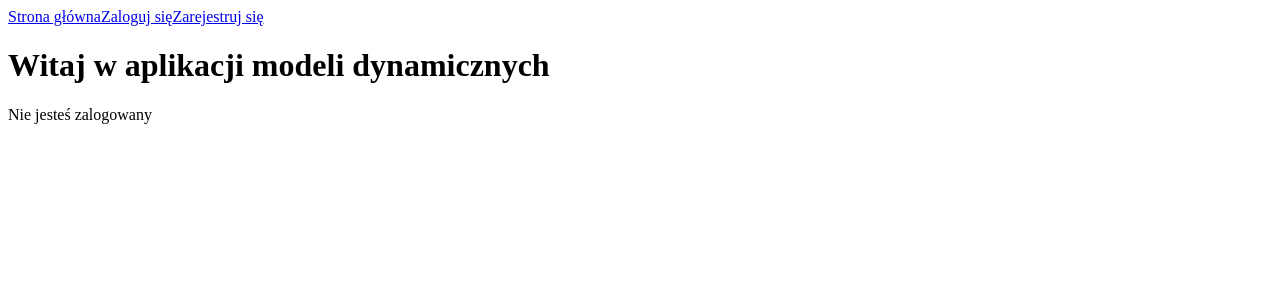
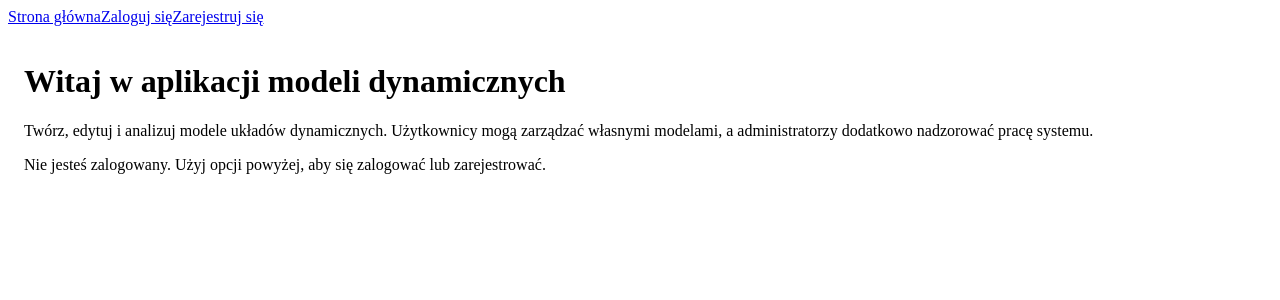
Before and after one commit to ptrpa/szkielety_js_react, a React (Create React App) app in the folder frontend/: page / in a window 1280 px wide. Shown: the top 300 px of the page. Built offline with nearby package versions, Linux system fonts and the light colour scheme.

Commit message:
poprawiono nawigacje

```diff
--- a/frontend/src/context/AuthContext.js
+++ b/frontend/src/context/AuthContext.js
@@ -6,6 +6,7 @@ export const AuthContext = createContext()
 
 export function AuthProvider({ children }) {
   const [user, setUser] = useState(null)
+const [loading, setLoading] = useState(true)
 
 useEffect(() => {
   const token = getToken()
@@ -17,7 +18,9 @@ export function AuthProvider({ children }) {
       removeToken()
     }
   }
+  setLoading(false)
 }, [])
+
 
   const login = (token) => {
     saveToken(token)
@@ -31,7 +34,7 @@ export function AuthProvider({ children }) {
   }
 
   return (
-    <AuthContext.Provider value={{ user, login, logout }}>
+    <AuthContext.Provider value={{ user, login, logout, loading }}>
       {children}
     </AuthContext.Provider>
   )
--- a/frontend/src/pages/HomePage.js
+++ b/frontend/src/pages/HomePage.js
@@ -1,14 +1,30 @@
 // src/pages/HomePage.js
 import React from 'react'
+import { useNavigate } from 'react-router-dom'
 import useAuth from '../hooks/useAuth'
 
 export default function HomePage() {
   const { user } = useAuth()
+  const navigate = useNavigate()
 
   return (
-    <div>
+    <div style={{ padding: '1rem' }}>
       <h1>Witaj w aplikacji modeli dynamicznych</h1>
-      {user ? <p>Zalogowany jako: {user.role}</p> : <p>Nie jesteś zalogowany</p>}
+      <p>
+        Twórz, edytuj i analizuj modele układów dynamicznych. Użytkownicy mogą
+        zarządzać własnymi modelami, a administratorzy dodatkowo nadzorować pracę systemu.
+      </p>
+
+      {user ? (
+        <>
+          <p>Zalogowany jako: <strong>{user.role}</strong></p>
+          <button onClick={() => navigate('/dashboard')}>
+            Przejdź do panelu użytkownika
+          </button>
+        </>
+      ) : (
+        <p>Nie jesteś zalogowany. Użyj opcji powyżej, aby się zalogować lub zarejestrować.</p>
+      )}
     </div>
   )
 }
--- a/frontend/src/routes/AppRoutes.js
+++ b/frontend/src/routes/AppRoutes.js
@@ -5,6 +5,8 @@ import HomePage from '../pages/HomePage'
 import LoginPage from '../pages/LoginPage'
 import RegisterPage from '../pages/RegisterPage'
 import DashboardPage from '../pages/DashboardPage'
+import PrivateRoute from './PrivateRoute'
+
 
 export default function AppRoutes() {
   return (
@@ -12,7 +14,8 @@ export default function AppRoutes() {
       <Route path="/" element={<HomePage />} />
       <Route path="/login" element={<LoginPage />} />
       <Route path="/register" element={<RegisterPage />} />
-      <Route path="/dashboard" element={<DashboardPage />} />
+      <Route path="/dashboard" element={  <PrivateRoute> <DashboardPage /> </PrivateRoute>} />
+
       <Route path="*" element={<h2>404 – Nie znaleziono</h2>} />
 
     </Routes>
--- /dev/null
+++ b/frontend/src/routes/PrivateRoute.js
@@ -0,0 +1,13 @@
+// src/routes/PrivateRoute.js
+import React from 'react'
+import { Navigate } from 'react-router-dom'
+import useAuth from '../hooks/useAuth'
+
+export default function PrivateRoute({ children }) {
+  const { user, loading } = useAuth()
+
+if (loading) return <p>Ładowanie...</p>
+
+return user ? children : <Navigate to="/login" replace />
+
+}
```
Lines whose indentation alone changed are shown as unchanged.
